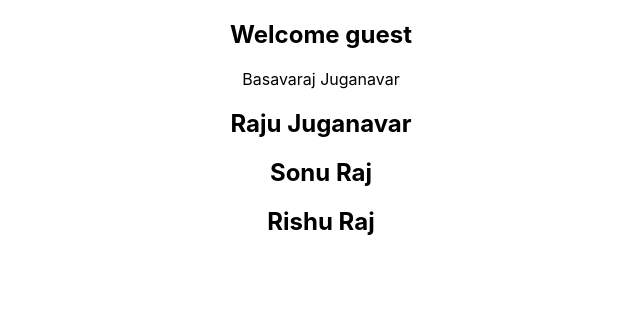
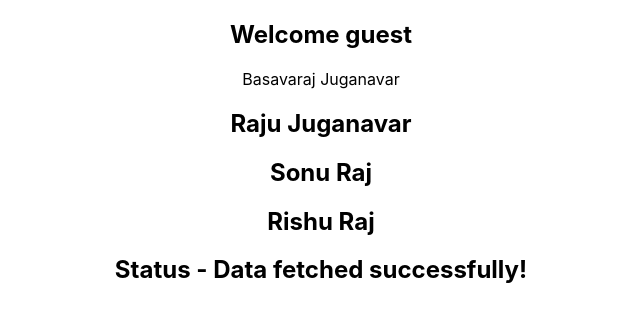
Before and after one commit to braju007/react_typescript, a React (Create React App) app in the folder react-typescript-demo/: page / in a window 1280 px wide. Shown: the top 322 px of the page, without its empty margins (319-959 px from the left). Built offline with nearby package versions, Linux system fonts and the light colour scheme.

Commit message:
Add union type example with Status component

```diff
--- a/react-typescript-demo/src/App.tsx
+++ b/react-typescript-demo/src/App.tsx
@@ -2,6 +2,7 @@ import "./App.css";
 import { Greet } from "./components/Greet";
 import { Person } from "./components/Person";
 import { PersonList } from "./components/PersonList";
+import { Status } from "./components/Status";
 
 function App() {
   const personName = {
@@ -28,6 +29,7 @@ function App() {
       <Greet name="Raju" unreadMessages={10} isLoggedIn={false} />
       <Person name={personName} />
       <PersonList names={nameList} />
+      <Status status="success" />
     </div>
   );
 }
--- /dev/null
+++ b/react-typescript-demo/src/components/Status.tsx
@@ -0,0 +1,15 @@
+type StatusProps = {
+  status: "loading" | "success" | "error";
+};
+
+export const Status = (props: StatusProps) => {
+  let message;
+  if (props.status === "loading") {
+    message = "Loading...";
+  } else if (props.status === "success") {
+    message = "Data fetched successfully!";
+  } else if (props.status === "error") {
+    message = "Error fetching data";
+  }
+  return <h2>Status - {message}</h2>;
+};
```
